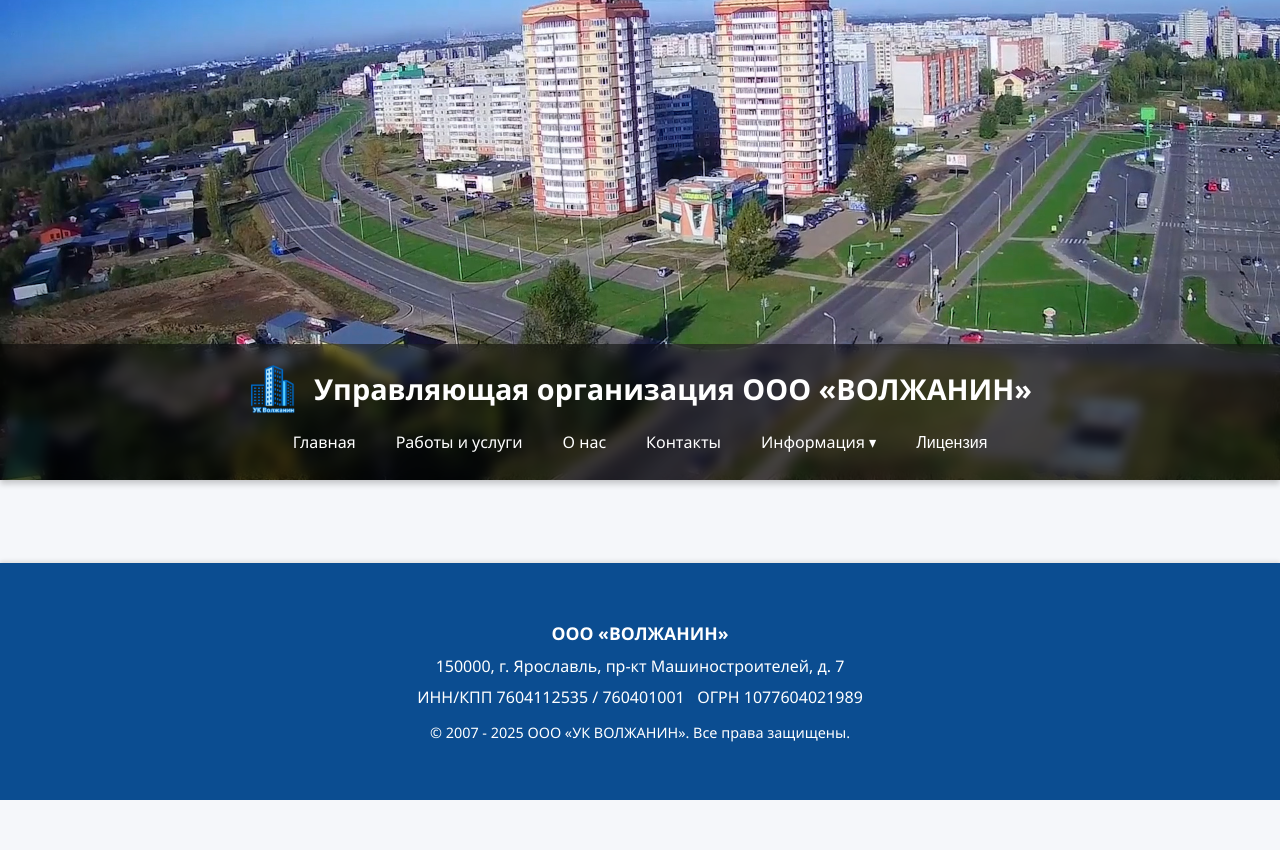
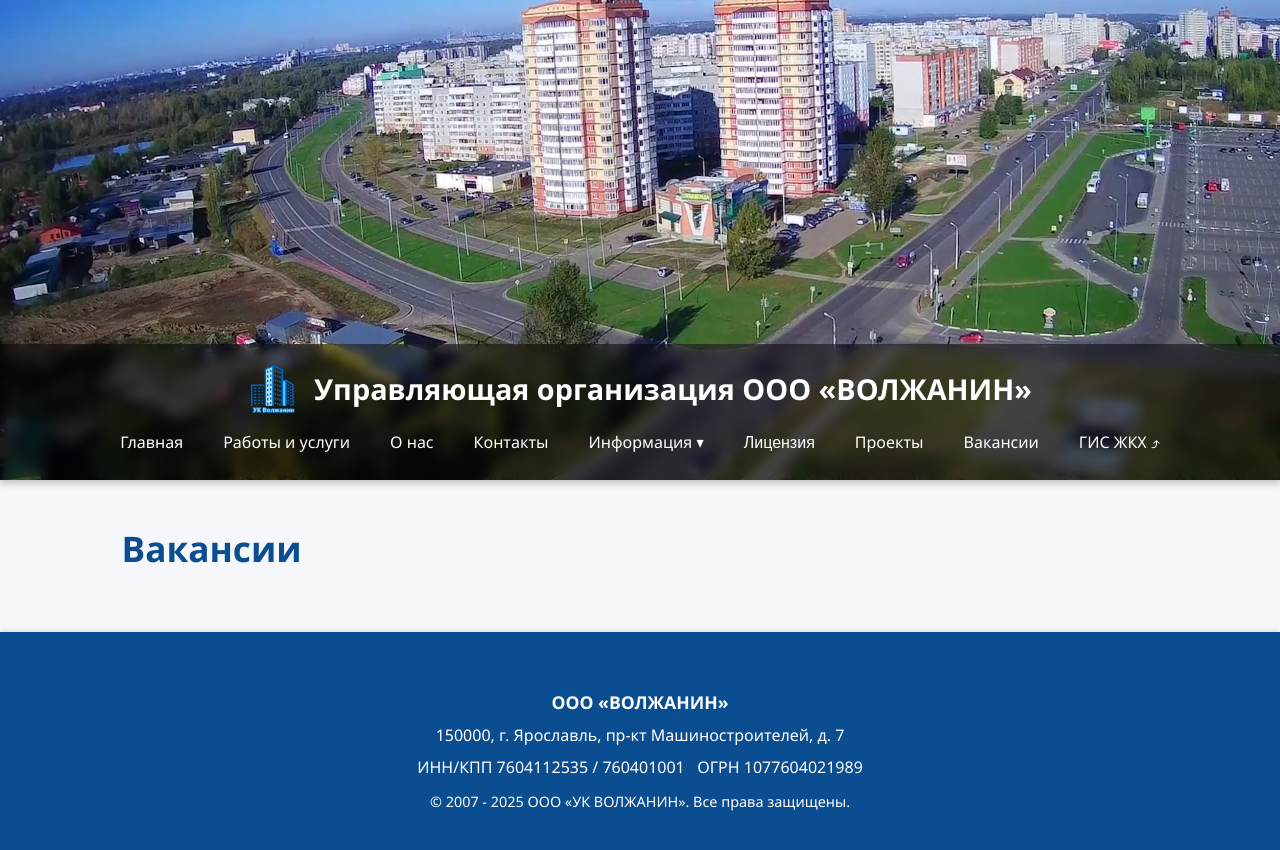
Before and after one commit to yk-volzanin-yar/yk-volzanin-yar, a React (Vite) app: page /vacancies in a window 1280 px wide. Shown: the top 850 px of the page. Before the commit the page ends 800 px from the top, so only its background shows below. Built offline with nearby package versions, Linux system fonts and the light colour scheme.

Commit message:
feature-29-добавить_новости_и_новые_разделы added sections and subsections, added 2 news (#36)

```diff
--- a/src/App.jsx
+++ b/src/App.jsx
@@ -9,6 +9,10 @@
 import Info from './pages/Info.jsx';
 import General from './pages/info/General.jsx';
 import Reports from './pages/info/Reports.jsx';
+import Ventilation from './pages/info/Ventilation.jsx';
+import HeatingReadiness from './pages/info/HeatingReadiness.jsx';
+import Projects from './pages/Projects.jsx';
+import Vacancies from './pages/Vacancies.jsx';
 
 function App() {
   return (
@@ -24,6 +28,10 @@
             <Route path="/info" element={<Info />} />
             <Route path="/info/general" element={<General />} />
             <Route path="/info/reports" element={<Reports />} />
+            <Route path="/info/ventilation" element={<Ventilation />} />
+            <Route path="/info/heating-readiness" element={<HeatingReadiness />} />
+            <Route path="/projects" element={<Projects />} />
+            <Route path="/vacancies" element={<Vacancies />} />
           </Routes>
         </main>
         <Footer />
--- a/src/components/Header.jsx
+++ b/src/components/Header.jsx
@@ -32,9 +32,21 @@
             <div className="dropdown-content">
               <Link to="/info/general">Общая информация</Link>
               <Link to="/info/reports">Отчетность в межотопительный период</Link>
+              <Link to="/info/ventilation">Проверка вентиляции в МКД</Link>
+              <Link to="/info/heating-readiness">Готовность МКД к отопительному периоду</Link>
             </div>
           </div>
           <button onClick={handleOpenLicense} className="license-button">Лицензия</button>
+          <Link to="/projects">Проекты</Link>
+          <Link to="/vacancies">Вакансии</Link>
+          <a
+            href="https://dom.gosuslugi.ru/"
+            target="_blank"
+            rel="noopener noreferrer"
+            className="external-link"
+          >
+            ГИС ЖКХ ⤴
+          </a>
         </nav>
       </div>
 
--- /dev/null
+++ b/src/news/news_2.md
@@ -0,0 +1,9 @@
+### Квалификационный экзамен для председателей ТСЖ и упразднение ЖСК ###
+
+Одна из самых обсуждаемых инициатив полугодия – ввести обязательную аттестацию руководителей ТСЖ – по аналогии с квалификационным экзаменом для УО (№ 932298-8). Корректировки коснутся ч. 7 ст. 135, ст. 149 ЖК РФ.
+
+Если проект примут, то с 1 сентября 2025 года во всех ТСЖ и ТСН председатели Правлений или привлечённые по трудовому договору управляющие обязаны иметь квалификационный аттестат, который выдаётся на пять лет.
+
+В инициативе № 920521-8 содержится предложение прописать в ЖК РФ обязательную ликвидацию ЖСК после выплаты последнего пая с последующим выбором собственниками новой формы управления.
+
+_Дата: 7 июля 2025_
--- /dev/null
+++ b/src/news/news_3.md
@@ -0,0 +1,26 @@
+### С 1 июля 2025 года в России выросли тарифы на услуги ЖКХ ###
+
+Госорганы планово проиндексировали тарифы на коммунальные услуги. Изменения вступили в силу 1 июля 2025 года. В среднем по стране размер платы вырос на 11,9% — за последние несколько лет это самый высокий темп. К примеру, в 2024 году тарифы увеличились на 9,8%, а в 2023 году — на 8,1%.
+
+Размер платы вырос во всех регионах России, но для субъектов предусмотрены разные индексы изменения тарифов: они составляют от 8,6 до 21,1%. Итоговое решение об уровне индексации принимают региональные органы власти.
+
+Правительство утвердило предельные индексы роста тарифов для субъектов РФ, а также допустимое отклонение от этих значений. Региональные власти не могут установить размер платы выше максимальных размеров.
+
+Представлены предельные индексы для нескольких городов и регионов.
+
+**Местоположение Индекс**
+Москва 15%
+Московская область 13,3%
+Санкт-Петербург 14,6%
+Амурская область 8,6%
+Пермский край 21,1%
+Архангельская область 24,8%
+Челябинская область 22,8%
+Кемеровская область 21,9%
+Алтайский край 17,7%
+
+Среди причин индексации тарифов выдвигают разные основания. Например, ФАС сообщил, что это позволит обеспечить стабильную работу комплекса ЖКХ и качество коммунальных услуг. Еще отмечают инфляцию и рост цен на топливо, электроэнергию и материалы.
+
+Кроме того, власти ссылаются на необходимость модернизации изношенной инженерной инфраструктуры. Согласно данным Минстроя за 2024 год, в России надо заменить 40% коммунальных сетей, иначе высокий износ оборудования может привести к авариям.
+
+_Дата: 9 июля 2025_
--- /dev/null
+++ b/src/pages/Projects.jsx
@@ -0,0 +1,11 @@
+import '../assets/styles.css';
+
+function Projects() {
+  return (
+    <section className="info-page container">
+      <h1>Проекты</h1>
+    </section>
+  );
+}
+
+export default Projects;
--- /dev/null
+++ b/src/pages/Vacancies.jsx
@@ -0,0 +1,11 @@
+import '../assets/styles.css';
+
+function Vacancies() {
+  return (
+    <section className="info-page container">
+      <h1>Вакансии</h1>
+    </section>
+  );
+}
+
+export default Vacancies;
--- /dev/null
+++ b/src/pages/info/HeatingReadiness.jsx
@@ -0,0 +1,11 @@
+import '../../assets/styles.css';
+
+function HeatingReadiness() {
+  return (
+    <section className="info-page container">
+      <h1 className="info-title">Готовность МКД к отопительному периоду</h1>
+    </section>
+  );
+}
+
+export default HeatingReadiness;
--- /dev/null
+++ b/src/pages/info/Ventilation.jsx
@@ -0,0 +1,11 @@
+import '../../assets/styles.css';
+
+function Ventilation() {
+  return (
+    <section className="info-page container">
+      <h1 className="info-title">Проверка вентиляции в МКД</h1>
+    </section>
+  );
+}
+
+export default Ventilation;
```
